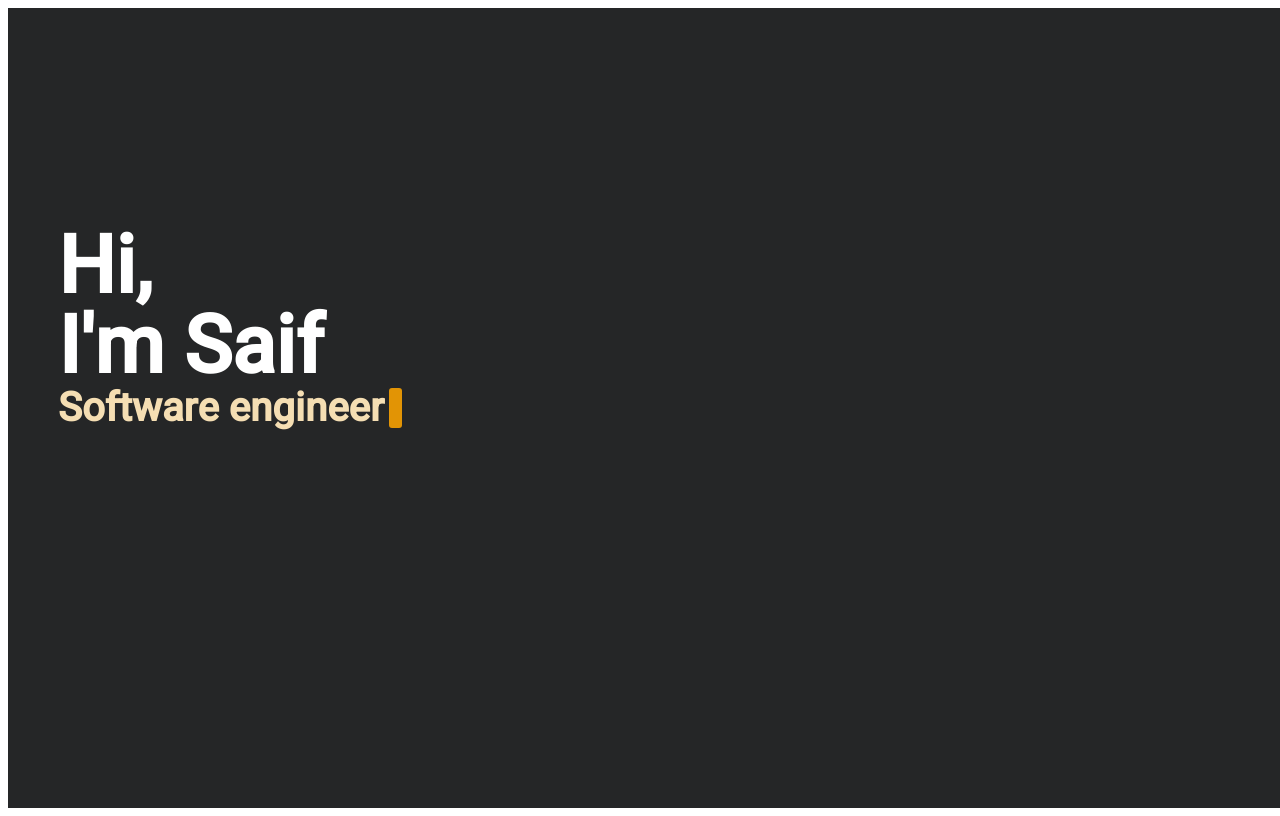
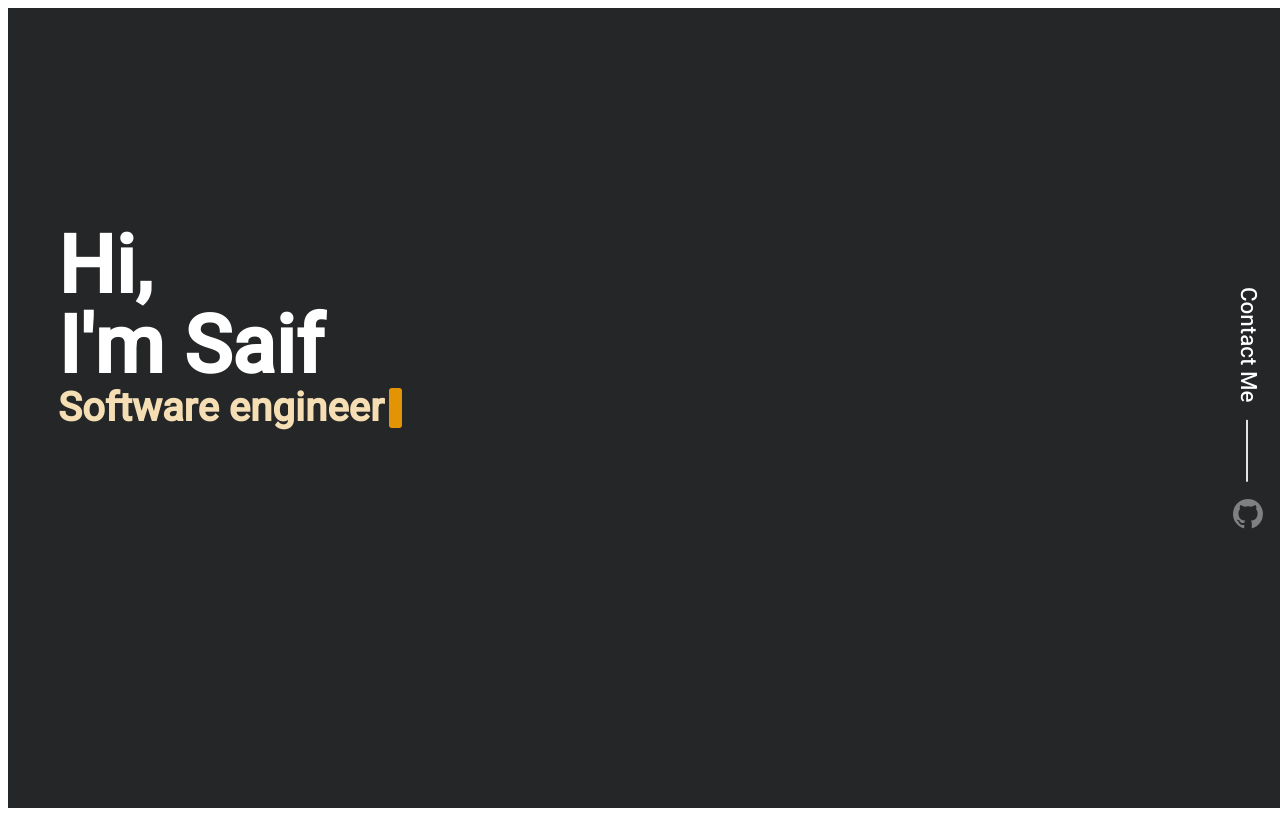
Before and after one commit to F12-Syntex/personal-website, a React (Vite) app: page / in a window 1280 px wide. Built offline with nearby package versions, Linux system fonts and the light colour scheme.

Commit message:
v0.1.11
Added contact me section, and added a new mode for the cursor - highlight button, which expands the button and lowers it's opacity.

```diff
--- /dev/null
+++ b/src/com.syntex.components/ContactMe.tsx
@@ -0,0 +1,36 @@
+import '../com.syntex.sytling/ContactMe.css';
+import '../com.syntex.functionality/MouseEffects'
+import MouseEffects from '../com.syntex.functionality/MouseEffects';
+
+/**
+ * The contact section of the website
+ * @returns the react component
+ */
+function ContactMe() {
+
+  function onGitHubClick() {
+    window.open("https://github.com/F12-Syntex");
+  }
+
+  function itemHover() {
+    MouseEffects.setMouseHover(true);
+  }
+
+  function itemExit() {
+    MouseEffects.setMouseHover(false);
+  }
+
+  return (
+    <div className='contact-me'>
+      <h1 id="contact-label">Contact Me</h1>
+      <h1 id="contact-label"> ⸻ </h1>
+      <div className="contact-container">
+        <svg xmlns="http://www.w3.org/2000/svg" width="min(10vw, 30px)" height="min(5vh, 30px)" fill="gray" viewBox="0 0 16 16" onClick={onGitHubClick} onMouseEnter={itemHover} onMouseLeave={itemExit} className='contact-me-github'>
+          <path d="M8 0C3.58 0 0 3.58 0 8c0 3.54 2.29 6.53 5.47 7.59.4.07.55-.17.55-.38 0-.19-.01-.82-.01-1.49-2.01.37-2.53-.49-2.69-.94-.09-.23-.48-.94-.82-1.13-.28-.15-.68-.52-.01-.53.63-.01 1.08.58 1.23.82.72 1.21 1.87.87 2.33.66.07-.52.28-.87.51-1.07-1.78-.2-3.64-.89-3.64-3.95 0-.87.31-1.59.82-2.15-.08-.2-.36-1.02.08-2.12 0 0 .67-.21 2.2.82.64-.18 1.32-.27 2-.27.68 0 1.36.09 2 .27 1.53-1.04 2.2-.82 2.2-.82.44 1.1.16 1.92.08 2.12.51.56.82 1.27.82 2.15 0 3.07-1.87 3.75-3.65 3.95.29.25.54.73.54 1.48 0 1.07-.01 1.93-.01 2.2 0 .21.15.46.55.38A8.012 8.012 0 0 0 16 8c0-4.42-3.58-8-8-8z"/>
+        </svg>
+      </div>
+    </div>
+  );
+}
+
+export default ContactMe;
--- a/src/com.syntex.components/Home.tsx
+++ b/src/com.syntex.components/Home.tsx
@@ -2,6 +2,7 @@
 import '../com.syntex.sytling/App.css'
 import '../com.syntex.sytling/mouse.css'
 import MouseEffects from '../com.syntex.functionality/MouseEffects'
+import ContactMe from '../com.syntex.components/ContactMe'
 // import $ from 'jquery'
 
 /**
@@ -58,8 +59,7 @@
   }, [])
 
   useEffect(() => {
-    const effect = new MouseEffects()
-    effect.registerCustomCursor(document)
+    MouseEffects.registerCustomCursor(document)
   }, [])
 
   return (
@@ -77,7 +77,9 @@
           </div>
         </div>
       </div>
-      <div className="contact" />
+      <div className="contact">
+        <ContactMe />
+      </div>
     </div>
   )
 }
--- a/src/com.syntex.functionality/MouseEffects.ts
+++ b/src/com.syntex.functionality/MouseEffects.ts
@@ -4,7 +4,21 @@
  * @export MouseEffects
  */
 class MouseEffects {
-  registerCustomCursor(document: Document) {
+  public static setMouseHover(state: boolean) {
+    const element = document.getElementById('cursor')
+    if (element === null) return
+
+    if (state) {
+      element.classList.remove('mouseup', 'moving', 'mousedown') // Remove other classes
+      element.classList.add('hover') // Apply 'hover' class when mouse is hovering
+    }else{
+      element.classList.remove('mouseup', 'moving', 'mousedown', 'hover') // Remove other classes
+      element.classList.add('moving') // Apply 'hover' class when mouse is hovering
+    }
+
+  }
+
+  public static registerCustomCursor(document: Document) {
     // Get the element to apply mouse effects
     const element = document.getElementById('cursor')
 
@@ -27,7 +41,7 @@
      * this function is responsible for handling mouse move event
      */
     function handleMouseMove() {
-      if (element === null) return
+      if (element === null || element.classList.contains('hover')) return
 
       if (element.classList.contains('mousedown')) return
 
@@ -39,7 +53,7 @@
      * this function is responsible for handling mouse down event
      */
     function handleMouseDown() {
-      if (element === null) return
+      if (element === null || element.classList.contains('hover')) return
       element.classList.add('mousedown') // Apply 'clicking' class when mouse button is pressed
       element.classList.remove('moving', 'mouseup') // Remove other classes
     }
@@ -48,7 +62,7 @@
      * this function is responsible for handling mouse up event
      */
     function handleMouseUp() {
-      if (element === null) return
+      if (element === null || element.classList.contains('hover')) return
       element.classList.add('mouseup') // Apply 'pressed' class when mouse button is released
       element.classList.remove('moving', 'mousedown') // Remove other classes
     }
--- a/src/com.syntex.sytling/App.css
+++ b/src/com.syntex.sytling/App.css
@@ -3,7 +3,7 @@
 /* global css for thee entire website */
 .website {
   display: grid;
-  grid-template-columns: auto 30px;
+  grid-template-columns: auto min(15vw, 80px);
   width: 100vw;
   height: 100vh;
   background-color: #252627;
@@ -49,10 +49,6 @@
   color: wheat;
 }
 
-.contact {
-  height: 100%;
-}
-
 .changeAnimation {
   display: flex;
   flex-direction: row;
--- /dev/null
+++ b/src/com.syntex.sytling/ContactMe.css
@@ -0,0 +1,31 @@
+.contact {
+    height: 100%;
+    overflow-x: hidden;
+}
+
+.contact-me{
+    display: flex;
+    flex-direction: column;
+    align-items: center;
+    justify-content: center;
+    gap: 2%;
+
+    height: 100%;
+}
+
+#contact-label{
+    writing-mode: vertical-rl;
+
+    font-size: 1.4em;
+    color: white;
+    font-family: 'Heebo', sans-serif;
+    font-weight: normal;
+    user-select: none;
+
+}
+
+.contact-container{
+    display: flex;
+    justify-content: center;
+    align-items: center;
+}
--- a/src/com.syntex.sytling/mouse.css
+++ b/src/com.syntex.sytling/mouse.css
@@ -11,14 +11,20 @@
 }
 
 #cursor.moving {
-  background-color: rgba(0, 0, 0, 0.5);
+  background-color: rgba(63, 223, 48, 0.5);
 }
 
 #cursor.mousedown {
-  background-color: rgba(0, 0, 0, 0.75);
+  background-color: rgba(63, 223, 48, 0.75);
   transform: scale(0.75);
 }
 
 #cursor.mouseup {
-  background-color: rgba(0, 0, 0, 0.5);
+  background-color: rgba(63, 223, 48, 0.5);
 }
+
+#cursor.hover {
+  background-color: rgba(63, 223, 48, 0.2);
+  transform: scale(2);
+  transition: transform 0.2s ease-in-out; /* Set transition properties */
+}
```
Also changed, not shown: src/com.syntex.assets/github-mark.svg (added).
